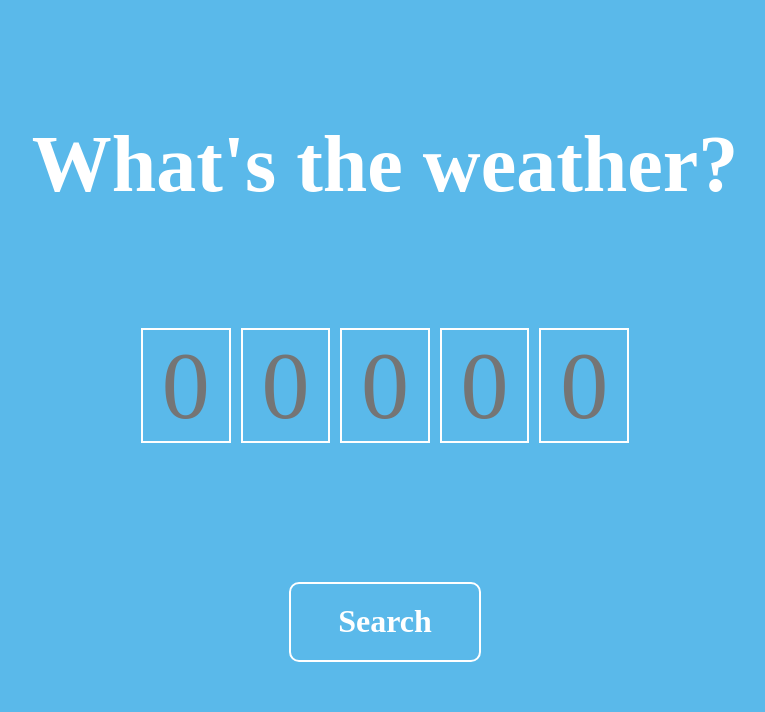
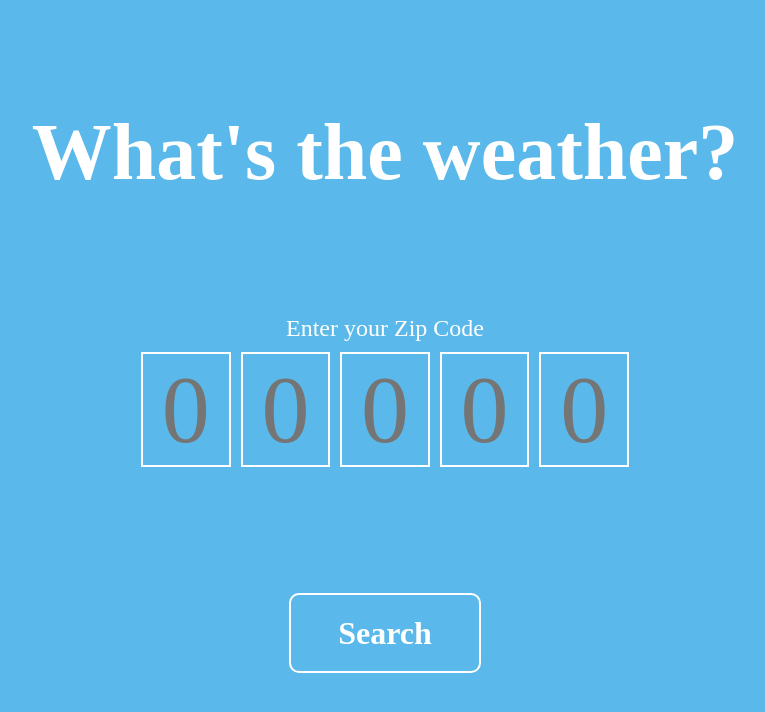
Before and after one commit to macolby14/weather-app, a React (Create React App) app: page / in a window 1280 px wide. Shown: the top 712 px of the page, without its empty margins (255-1020 px from the left). Built offline with nearby package versions, Linux system fonts and the light colour scheme; a web font is replaced by a local one.

Commit message:
fix enter your zipcode text

```diff
--- a/src/components/ZipCode/ZipCode.jsx
+++ b/src/components/ZipCode/ZipCode.jsx
@@ -3,7 +3,7 @@ import React from "react";
 import Digit from "./Digit/Digit";
 import classes from "./ZipCode.module.css";
 
-const ZipCode = props => {
+const ZipCode = (props) => {
   const digits = props.digits.map((e, i) => {
     const shouldHaveFocus = props.activeDigitIndex === i;
 
@@ -11,7 +11,7 @@ const ZipCode = props => {
       <Digit
         key={i}
         value={e}
-        digitChanged={e => {
+        digitChanged={(e) => {
           props.digitChanged(e, i);
         }}
         hasFocus={shouldHaveFocus}
@@ -19,7 +19,12 @@ const ZipCode = props => {
     );
   });
 
-  return <div className={classes.ZipCode}>{digits}</div>;
+  return (
+    <div className={classes.ZipCode}>
+      <div className={classes.EnterText}>Enter your Zip Code</div>
+      {digits}
+    </div>
+  );
 };
 
 export default ZipCode;
--- a/src/components/ZipCode/ZipCode.module.css
+++ b/src/components/ZipCode/ZipCode.module.css
@@ -1,4 +1,13 @@
 .ZipCode {
   display: flex;
+  flex-direction: row;
+  flex-wrap: wrap;
   justify-content: center;
 }
+
+.EnterText {
+  font-size: 1.5rem;
+  width: 100%;
+  padding: 10px 0;
+  box-sizing: border-box;
+}
```
